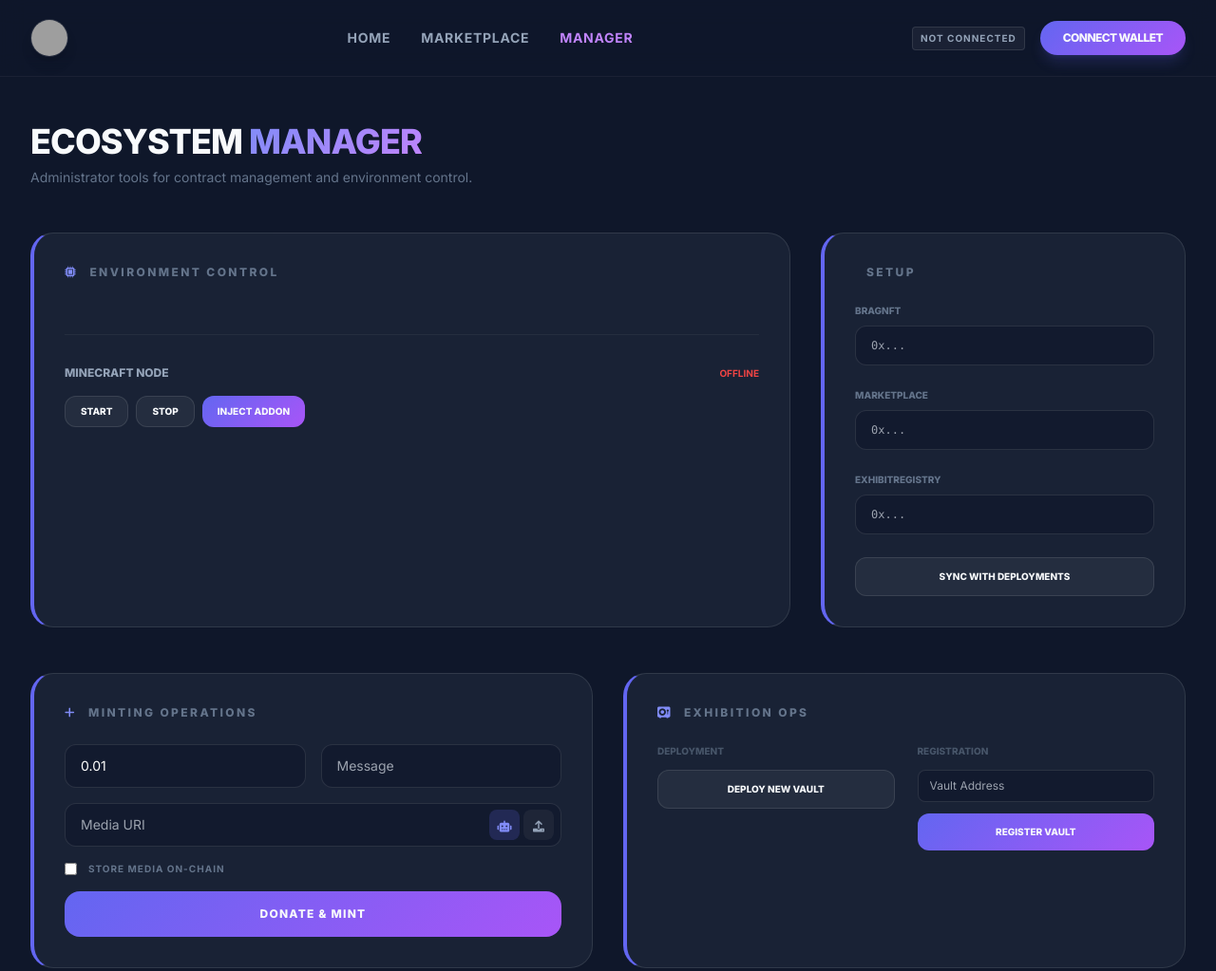
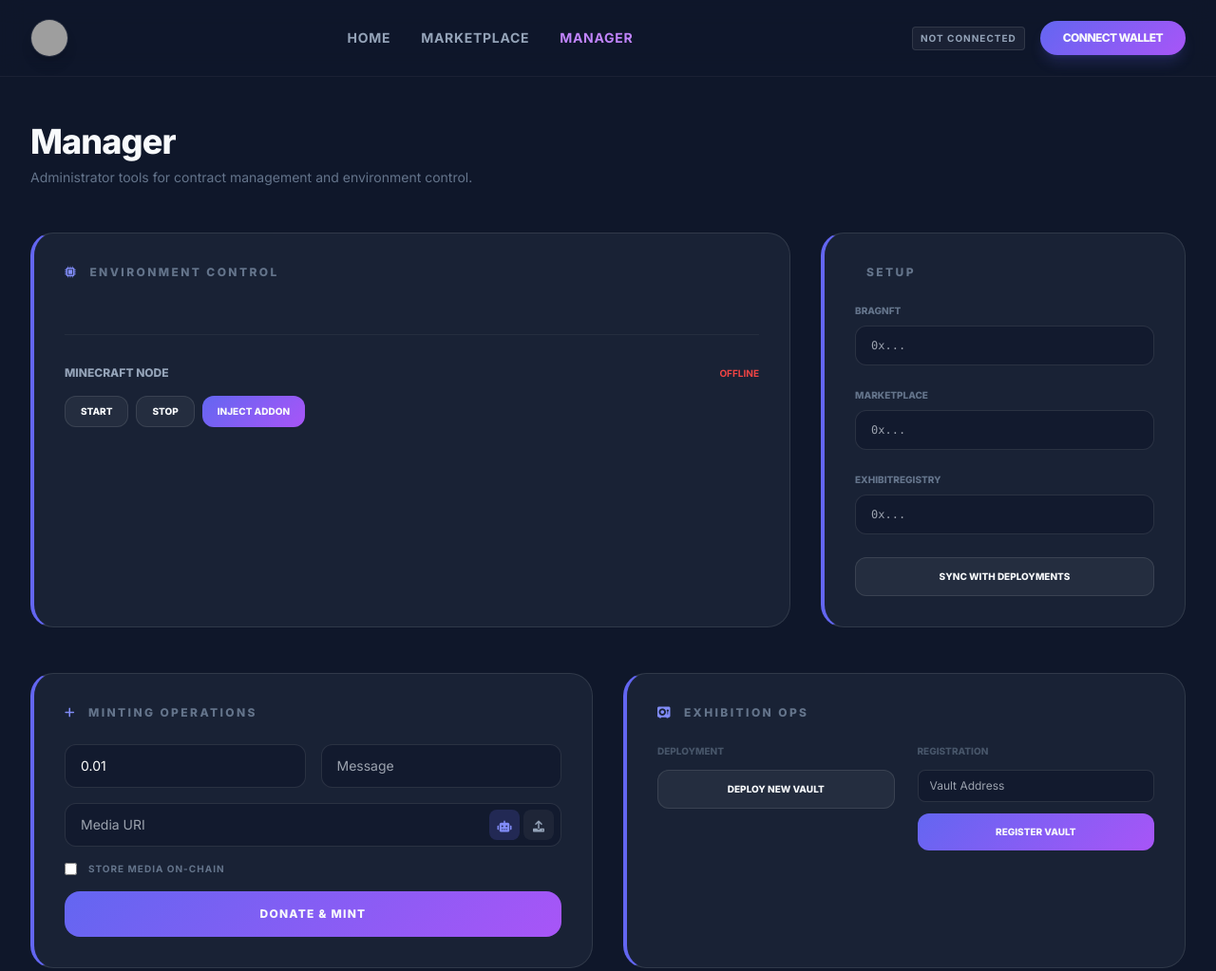
Before and after one commit to digitaledsafety/nexus.bragdotcharity.github.io, a website: page frontend/manager.html in a window 1280 px wide. Shown: the top 1023 px of the page at 95% size. Drawn offline with nearby package versions, Linux system fonts and the light colour scheme; grey boxes are pictures that could not be loaded; a script that the page names is missing; some icons are missing.

Commit message:
Update manager.html

```diff
--- a/frontend/manager.html
+++ b/frontend/manager.html
@@ -64,7 +64,7 @@
 
     <main class="max-w-7xl mx-auto px-4 sm:px-6 lg:px-8 py-12 flex-grow w-full space-y-12">
         <header class="space-y-2">
-            <h1 class="text-4xl font-black tracking-tight uppercase">Ecosystem <span class="brag-gradient-text">Manager</span></h1>
+            <h1 class="text-4xl font-black tracking-tight">Manager</h1>
             <p class="text-slate-500 text-sm font-medium">Administrator tools for contract management and environment control.</p>
         </header>
 
```
